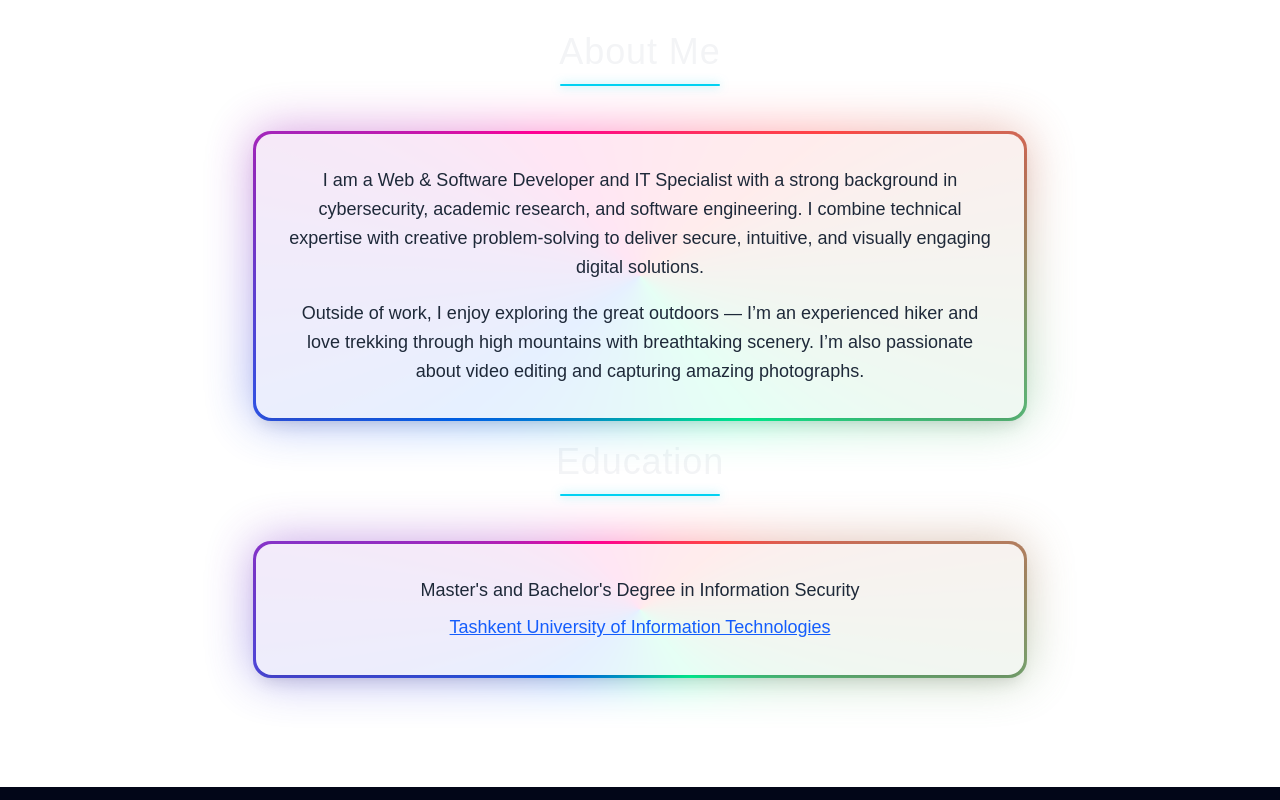
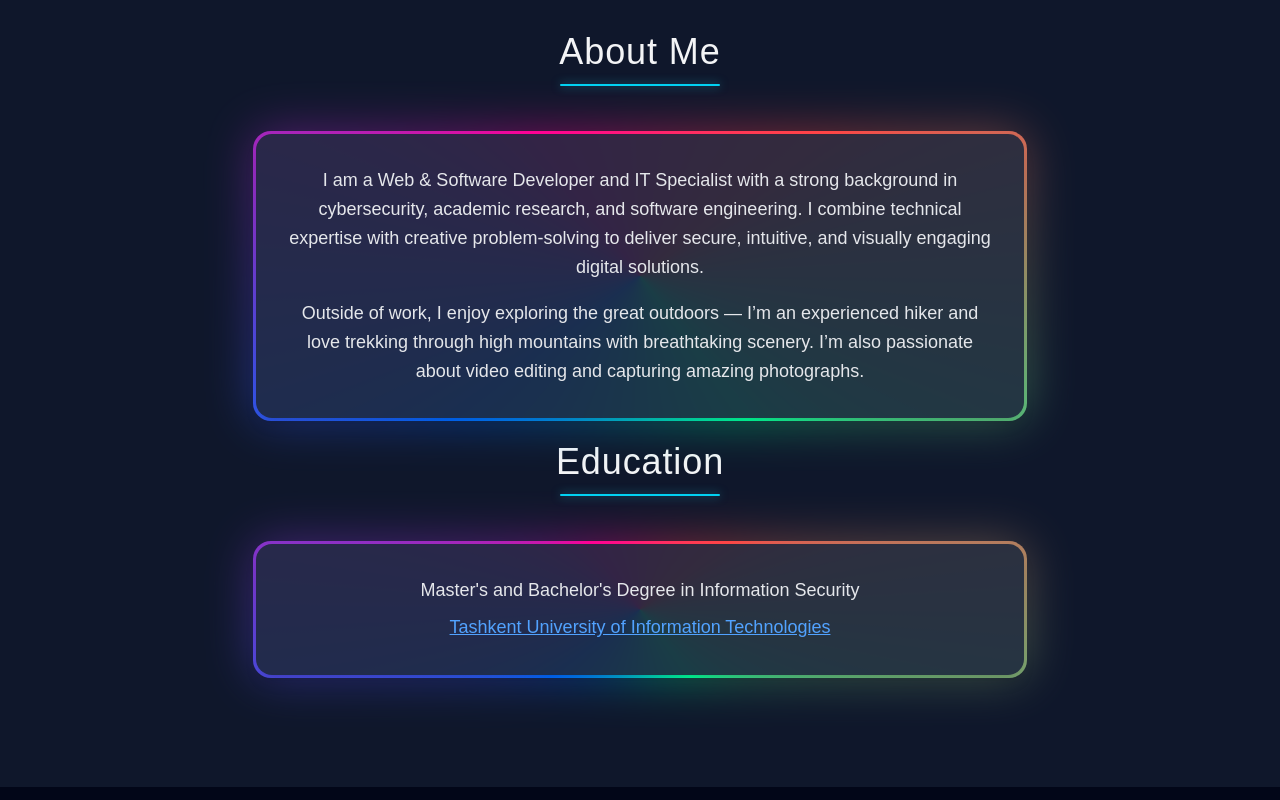
Before and after one commit to dilorom/dilorom-portfolio, a React (Vite) app: page / in a window 1280 px wide. Shown: the part 880-1680 px from the top of the page. Built offline with nearby package versions, Linux system fonts and the light colour scheme.

Commit message:
Update About section

```diff
--- a/src/components/about/About.jsx
+++ b/src/components/about/About.jsx
@@ -4,7 +4,8 @@ import AnimatedText from "../ui/AnimatedText";
 
 const About = () => {
   return (
-    <SectionWrapper id="about" className="bg-white dark:bg-slate-900">
+    /* Main wrapper updated to maintain dark background regardless of system settings */
+    <SectionWrapper id="about" className="bg-slate-900 dark:bg-slate-900">
       {/* About Me Section */}
       <AnimatedText text="About Me" />
 
@@ -13,11 +14,13 @@ const About = () => {
           <div
             className="
               relative z-10 rounded-2xl
-              bg-white/90 dark:bg-slate-800/90
+              /* Card background updated to prevent turning white on mobile devices */
+              bg-slate-800/90 dark:bg-slate-800/90
               px-8 py-8
               text-center text-lg
               leading-relaxed
-              text-gray-800 dark:text-gray-200
+              /* Text color updated to keep contrast high across all devices */
+              text-gray-200 dark:text-gray-200
               shadow-lg
               space-y-4
             "
@@ -42,18 +45,20 @@ const About = () => {
           <div
             className="
               relative z-10 rounded-2xl
-              bg-white/90 dark:bg-slate-800/90
+              /* Card background updated to prevent turning white on mobile devices */
+              bg-slate-800/90 dark:bg-slate-800/90
               px-8 py-8
               text-center text-lg
               leading-relaxed
-              text-gray-800 dark:text-gray-200
+              /* Text color updated to keep contrast high across all devices */
+              text-gray-200 dark:text-gray-200
               shadow-lg
               space-y-2
             "
           >
             <p>Master's and Bachelor's Degree in Information Security</p>
             <p>
-               <a href="https://tuit.uz/en" target="_blank" rel="noopener noreferrer" className="text-blue-600 dark:text-blue-400 underline hover:text-blue-500 dark:hover:text-blue-300 transition-colors">
+               <a href="https://tuit.uz/en" target="_blank" rel="noopener noreferrer" className="text-blue-400 dark:text-blue-400 underline hover:text-blue-300 dark:hover:text-blue-300 transition-colors">
           Tashkent University of Information Technologies </a>
 
             </p>
```
